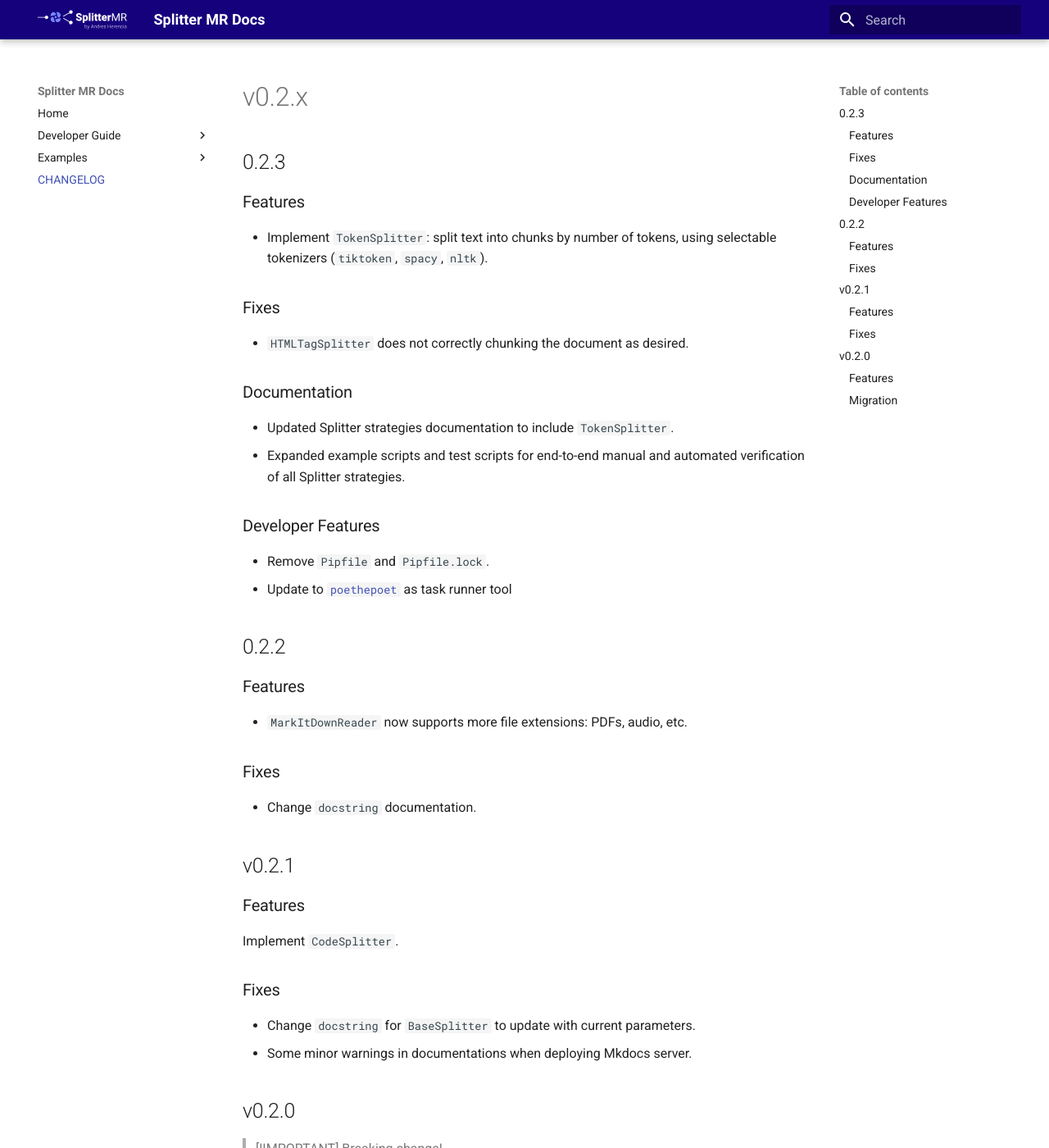
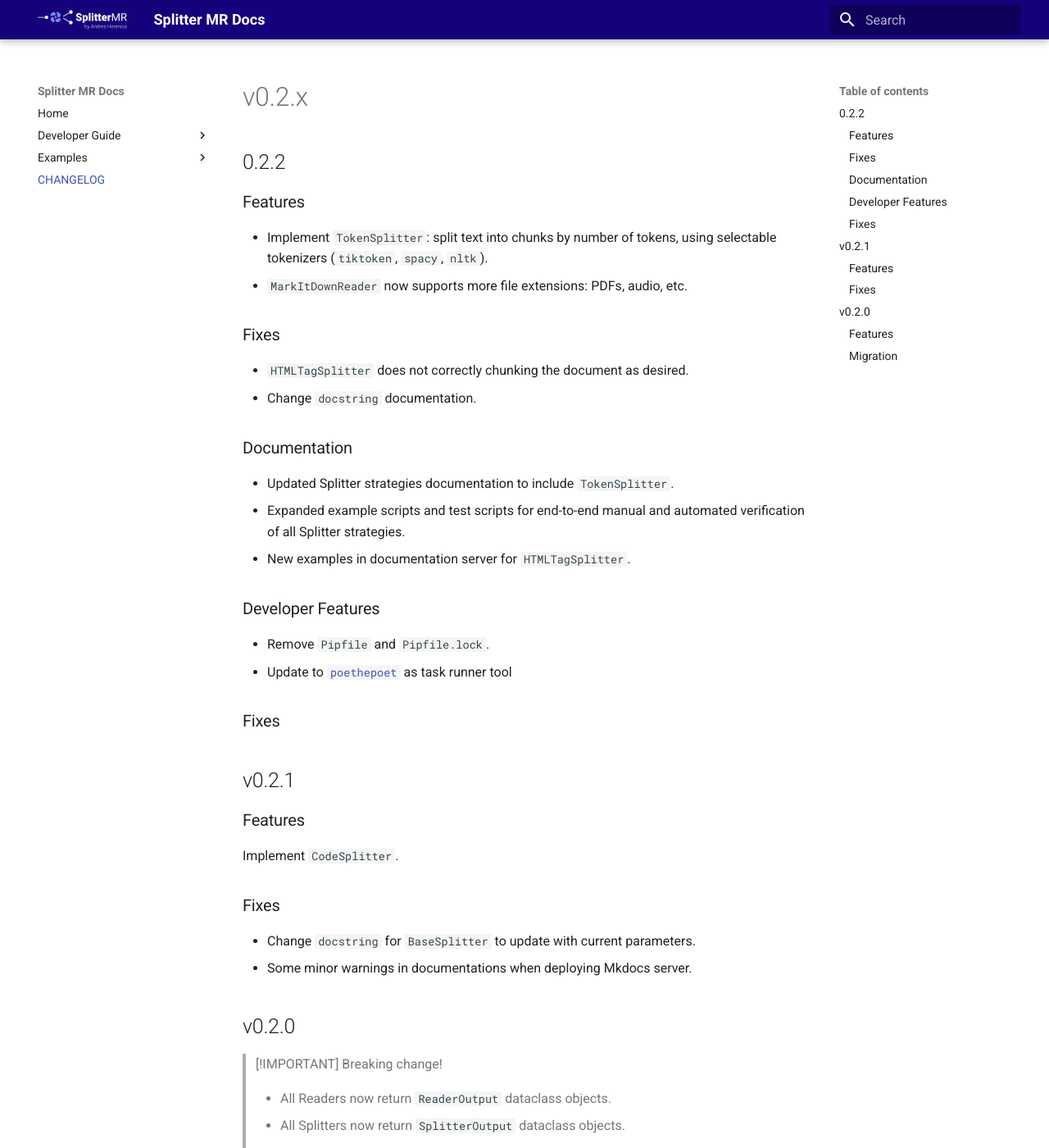
Before and after one commit to andreshere00/Splitter_MR, an MkDocs documentation site: the page built from docs/CHANGELOG.md, in a window 1280 px wide and 1400 px high. Shown: the whole window at 82% size. Built offline with MkDocs 1.6.1 and Material for MkDocs 9.7.7, drawn with Linux system fonts in a browser that asks for light colours.

Commit message:
docs: update CHANGELOG

```diff
--- a/docs/CHANGELOG.md
+++ b/docs/CHANGELOG.md
@@ -1,34 +1,29 @@
 # v0.2.x
 
-## 0.2.3
+## 0.2.2
 
 ### Features
 
 - Implement `TokenSplitter`: split text into chunks by number of tokens, using selectable tokenizers (`tiktoken`, `spacy`, `nltk`).
+- `MarkItDownReader` now supports more file extensions: PDFs, audio, etc.
 
 ### Fixes
 
 - `HTMLTagSplitter` does not correctly chunking the document as desired.
+- Change `docstring` documentation.
 
 ### Documentation
 
 - Updated Splitter strategies documentation to include `TokenSplitter`.
 - Expanded example scripts and test scripts for end-to-end manual and automated verification of all Splitter strategies.
+- New examples in documentation server for `HTMLTagSplitter`.
 
 ### Developer Features
 
 - Remove `Pipfile` and `Pipfile.lock`.
 - Update to [`poethepoet`](https://poethepoet.natn.io/index.html) as task runner tool
 
-## 0.2.2
-
-### Features
-
-- `MarkItDownReader` now supports more file extensions: PDFs, audio, etc.
-
 ### Fixes
-
-- Change `docstring` documentation.
 
 ## v0.2.1
 
```
Also changed, not shown: CHANGELOG.md (+4 -9 lines).
